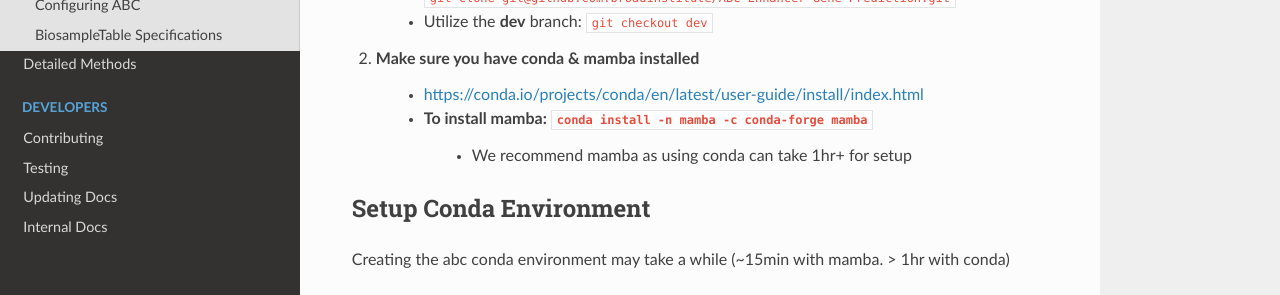
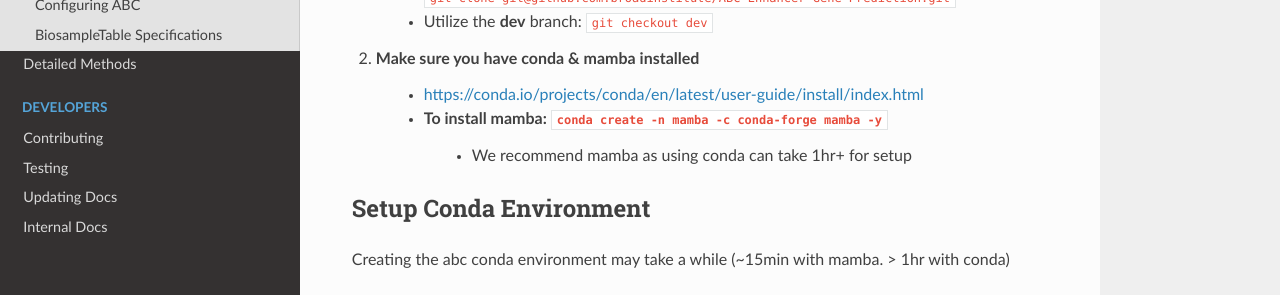
Before and after one commit to broadinstitute/ABC-Enhancer-Gene-Prediction, a Sphinx documentation site: the page built from docs/usage/getting_started.rst, in a window 1280 px wide and 900 px high. Shown: the part 267-562 px from the top of the window. Built offline with Sphinx 7.4.7 and the Read the Docs theme 2.0.0, drawn with Linux system fonts in a browser that asks for light colours.

Commit message:
Update getting_started.rst

```diff
--- a/docs/usage/getting_started.rst
+++ b/docs/usage/getting_started.rst
@@ -9,7 +9,7 @@ Installation
 	- Utilize the **dev** branch: ``git checkout dev``
 #. Make sure you have conda & mamba installed
 	- `<https://conda.io/projects/conda/en/latest/user-guide/install/index.html>`_
-	- To install mamba: ``conda install -n mamba -c conda-forge mamba``
+	- To install mamba: ``conda create -n mamba -c conda-forge mamba -y``
 		- We recommend mamba as using conda can take 1hr+ for setup
 
 
```
